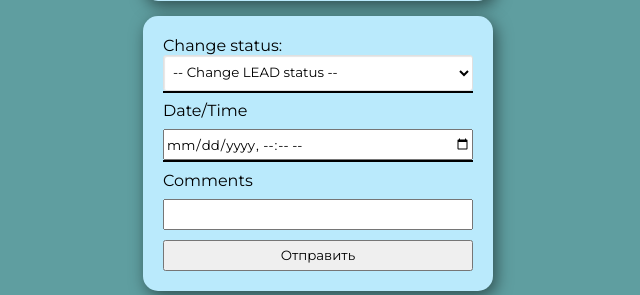
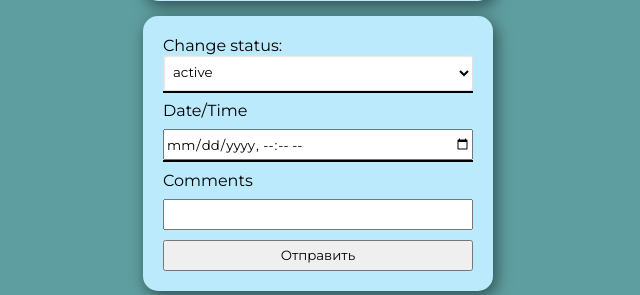
Before and after one commit to meswff/meswff.github.io, a Flask app: template templates/index_job.html in a window 1280 px wide. Shown: the part 432-727 px from the top of the page, without its empty margins (322-962 px from the left). Run offline with Flask 3, Linux system fonts and the light colour scheme; the template is opened without the code that fills it: most values are stand-ins (such as "Sample title", 1, 10 or a date in 2020).

Commit message:
Add files via upload

```diff
--- a/templates/index_client.html
+++ b/templates/index_client.html
@@ -31,7 +31,7 @@
           <form>
             <div>Change status:</div>
             <p><select name="select" size="1">
-             <option selected value="s1">-- Change LEAD status --</option>
+             <option selected value="s1">{{lead_status}}</option>
              <option value="s2">Новый</option>
              <option value="s3">Неотвеченный</option>
              <option value="s4">Уточненный</option>
--- a/templates/index_job.html
+++ b/templates/index_job.html
@@ -31,7 +31,7 @@
           <form>
             <div>Change status:</div>
             <p><select name="select" size="1">
-             <option selected value="s1">-- Change LEAD status --</option>
+             <option selected value="s1">{{lead_status}}</option>
              <option value="s2">NEW</option>
              <option value="s3">Звонок совершен</option>
              <option value="s4">Собеседование назначено</option>
```
